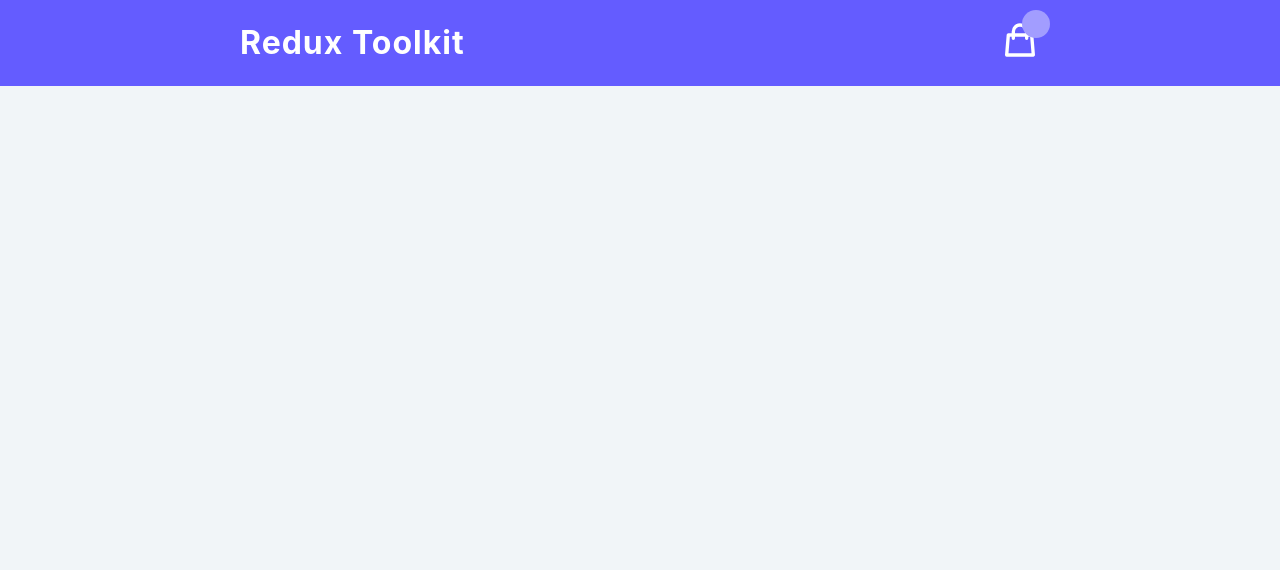
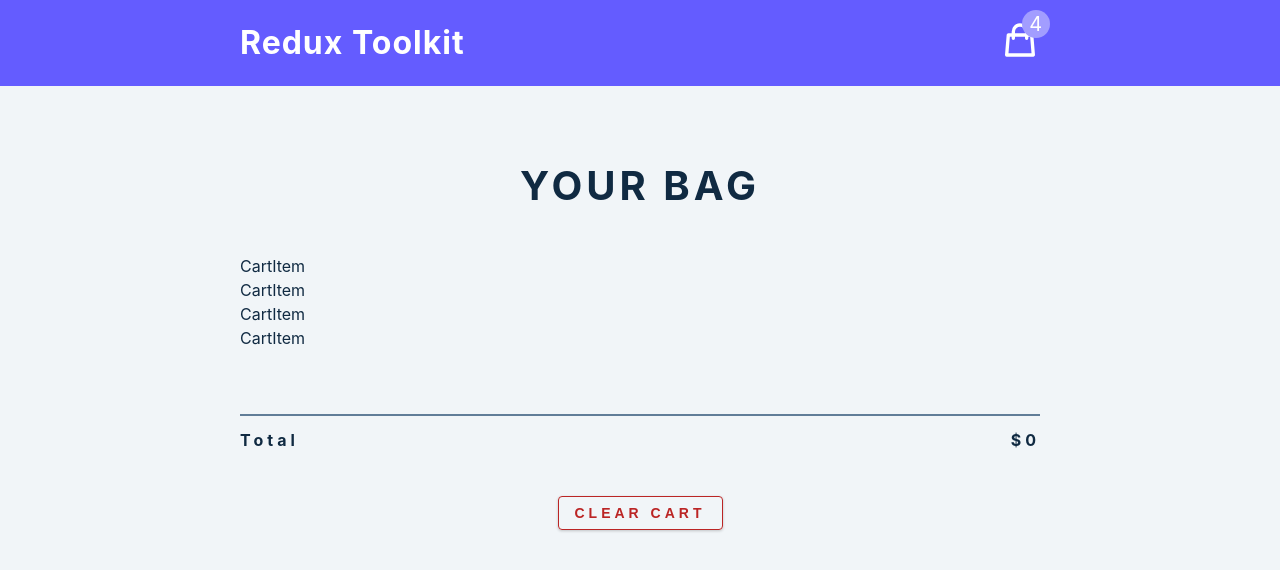
Before and after one commit to lunaticSKE12/redux-toolkit-tutorial, a React (Create React App) app: page / in a window 1280 px wide. Shown: the top 570 px of the page. Built offline with nearby package versions, Linux system fonts and the light colour scheme.

Commit message:
Render list

```diff
--- a/src/App.js
+++ b/src/App.js
@@ -1,8 +1,10 @@
 import Navbar from './components/Navbar';
+import CartContainer from './components/CartContainer';
 function App() {
   return (
     <main>
       <Navbar />
+      <CartContainer />
     </main>
   );
 }
--- /dev/null
+++ b/src/components/CartContainer.js
@@ -0,0 +1,44 @@
+import React from 'react';
+import CartItem from './CartItem';
+import { useSelector } from 'react-redux';
+const CartContainer = () => {
+  const { cartItems, total, amount } = useSelector((store) => store.cart);
+  if (amount < 1) {
+    return (
+      <section className="cart">
+        {/* cart header */}
+        <header>
+          <h2>your bag</h2>
+          <h4 className="empty-cart">is currently empty</h4>
+        </header>
+      </section>
+    );
+  }
+
+  return (
+    <section className="cart">
+      {/* cart header */}
+      <header>
+        <h2>your bag</h2>
+      </header>
+      {/* cart items */}
+      <div>
+        {cartItems.map((item) => {
+          return <CartItem key={item.id} {...item} />;
+        })}
+      </div>
+      {/* cart footer */}
+      <footer>
+        <hr />
+        <div className="cart-total">
+          <h4>
+            total <span>${total}</span>
+          </h4>
+        </div>
+        <button className="btn clear-btn">clear cart</button>
+      </footer>
+    </section>
+  );
+};
+
+export default CartContainer;
--- /dev/null
+++ b/src/components/CartItem.js
@@ -0,0 +1,7 @@
+import React from 'react';
+
+const CartItem = () => {
+  return <div>CartItem</div>;
+};
+
+export default CartItem;
--- a/src/components/Navbar.js
+++ b/src/components/Navbar.js
@@ -3,7 +3,8 @@
 import { useSelector } from 'react-redux';
 
 const Navbar = () => {
-  const { amount } = useSelector((store) => store.cart.amount);
+  const { amount } = useSelector((store) => store.cart);
+
   return (
     <nav>
       <div className="nav-center">
--- a/src/features/cart/cartSlice.js
+++ b/src/features/cart/cartSlice.js
@@ -1,8 +1,9 @@
 import { createSlice } from '@reduxjs/toolkit';
+import cartItems from '../../cartItems';
 
 const initialState = {
-  cartItems: [],
-  amount: 0,
+  cartItems: cartItems,
+  amount: 4,
   total: 0,
   isLoading: true,
 };
```
